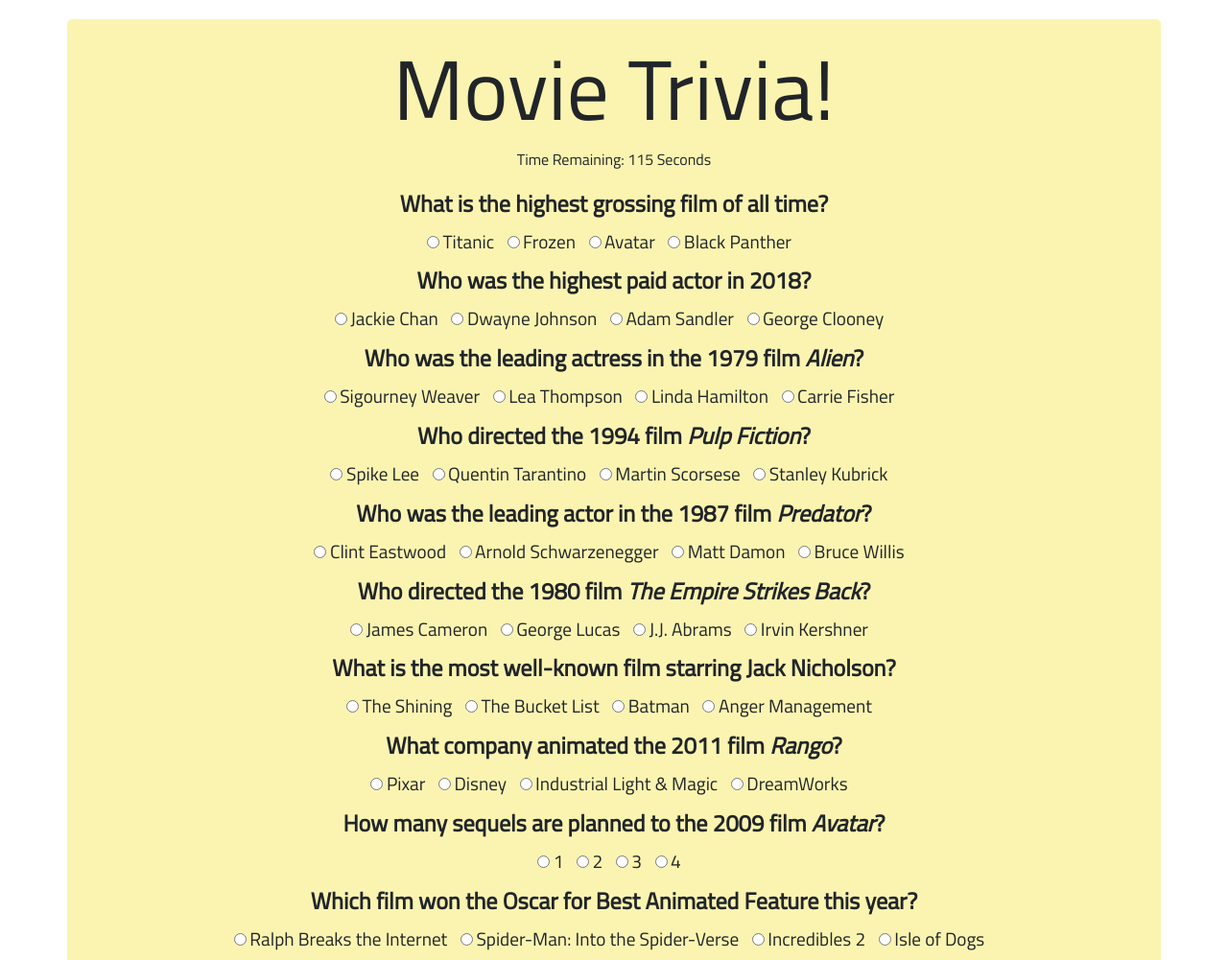
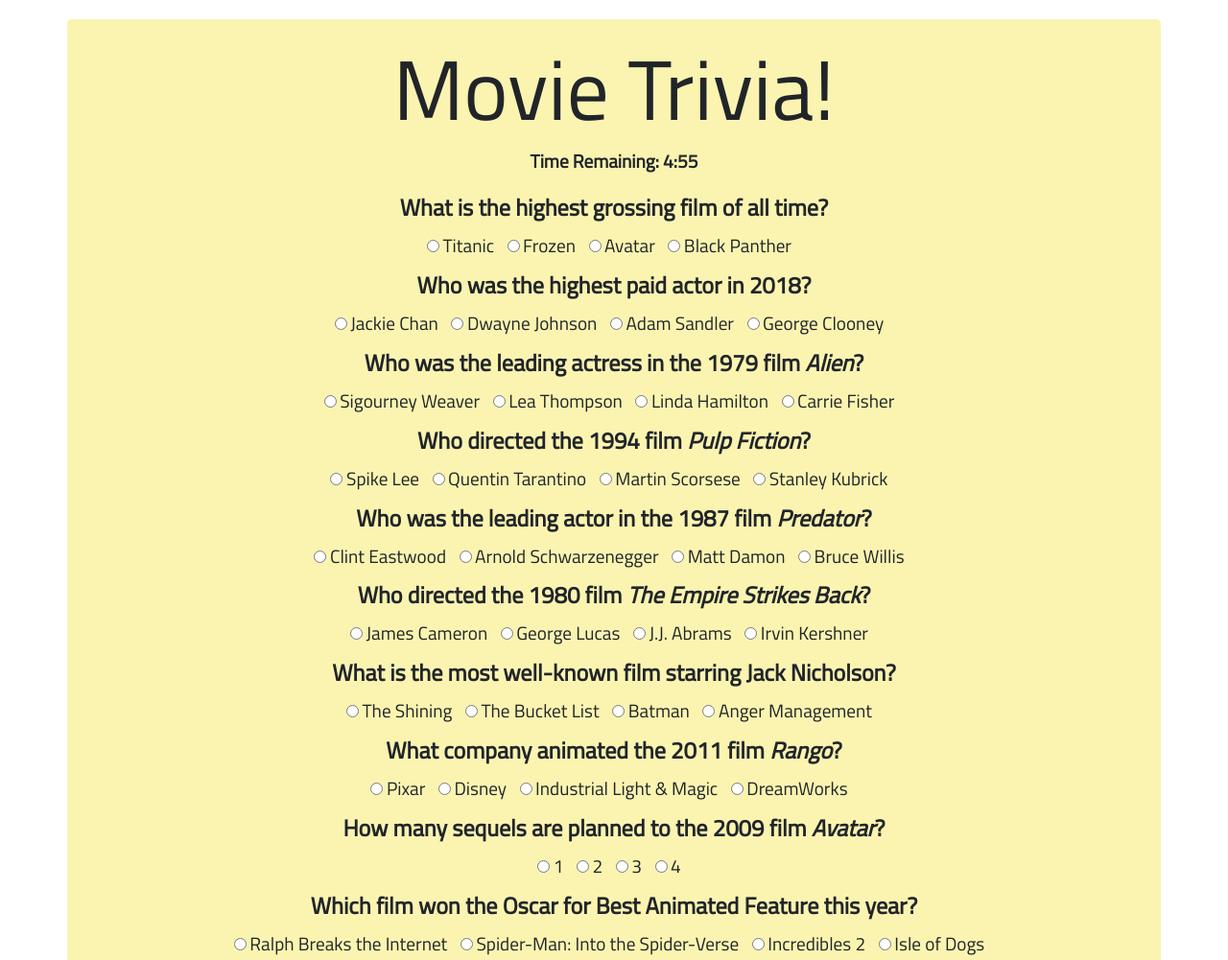
Before and after one commit to charmata/TriviaGame, a plain HTML site: page index.html in a window 1280 px wide. Shown: the top 1001 px of the page at 96% size. Drawn offline with nearby package versions, Linux system fonts and the light colour scheme.

Commit message:
Increase timer and format time

```diff
--- a/assets/css/style.css
+++ b/assets/css/style.css
@@ -25,6 +25,10 @@
   padding: 20px;
   border-radius: 5px;
 }
+#time-wrapper {
+  font-size: 1.2rem;
+  font-weight: bold;
+}
 legend {
   font-weight: bold;
 }
--- a/assets/javascript/app.js
+++ b/assets/javascript/app.js
@@ -1,19 +1,20 @@
 var data = {
   answers: [3, 4, 1, 2, 2, 4, 1, 3, 4, 2],
   userAnswers: [],
-  timeLeft: 120
+  timeLeft: 300
 };
 
 function startTimer() {
   if (data.timeLeft === 0) {
-    data.timeLeft = 120;
+    data.timeLeft = 300;
   }
   data.counter = setInterval(count, 1000);
 }
 
 function count() {
   data.timeLeft--;
-  $("#time").text(data.timeLeft);
+  var time = new Date(data.timeLeft * 1000);
+  $("#time").text(time.toISOString().substr(15, 4));
   if (data.timeLeft === 0) {
     endQuiz();
   }
--- a/index.html
+++ b/index.html
@@ -28,7 +28,7 @@
       <div class="row">
         <div id="content" class="col-12">
           <h1 class="display-2">Movie Trivia!</h1>
-          <p>Time Remaining: <span id="time"></span> Seconds</p>
+          <p id="time-wrapper">Time Remaining: <span id="time"></span></p>
           <form id="quiz" action="" method="GET">
             <fieldset>
               <legend>What is the highest grossing film of all time?</legend>
```
